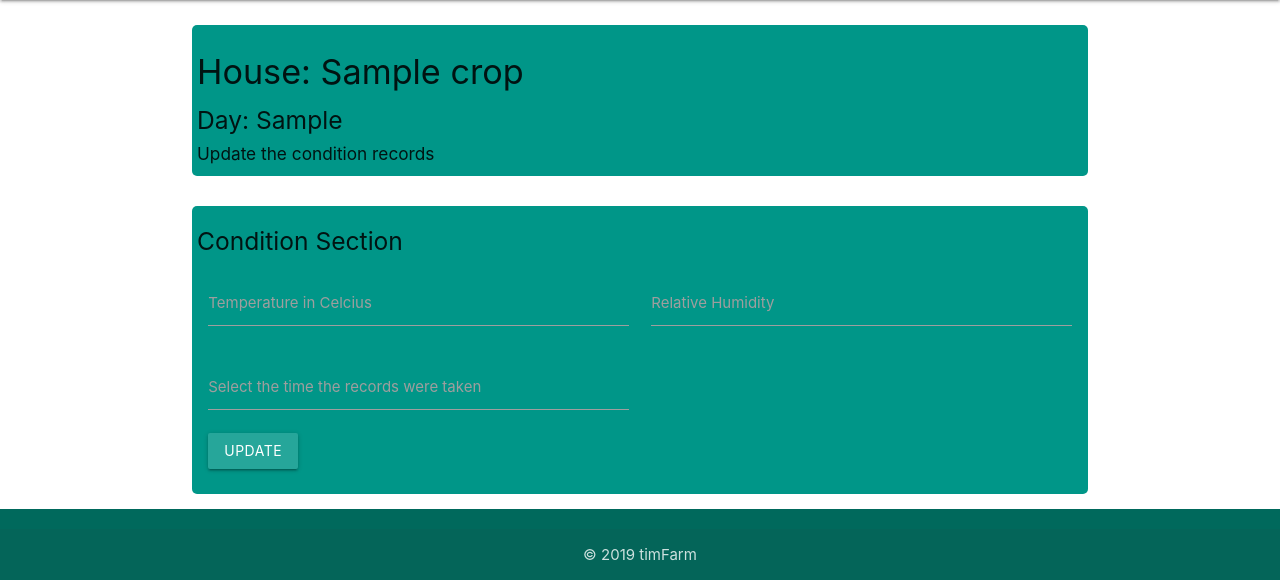
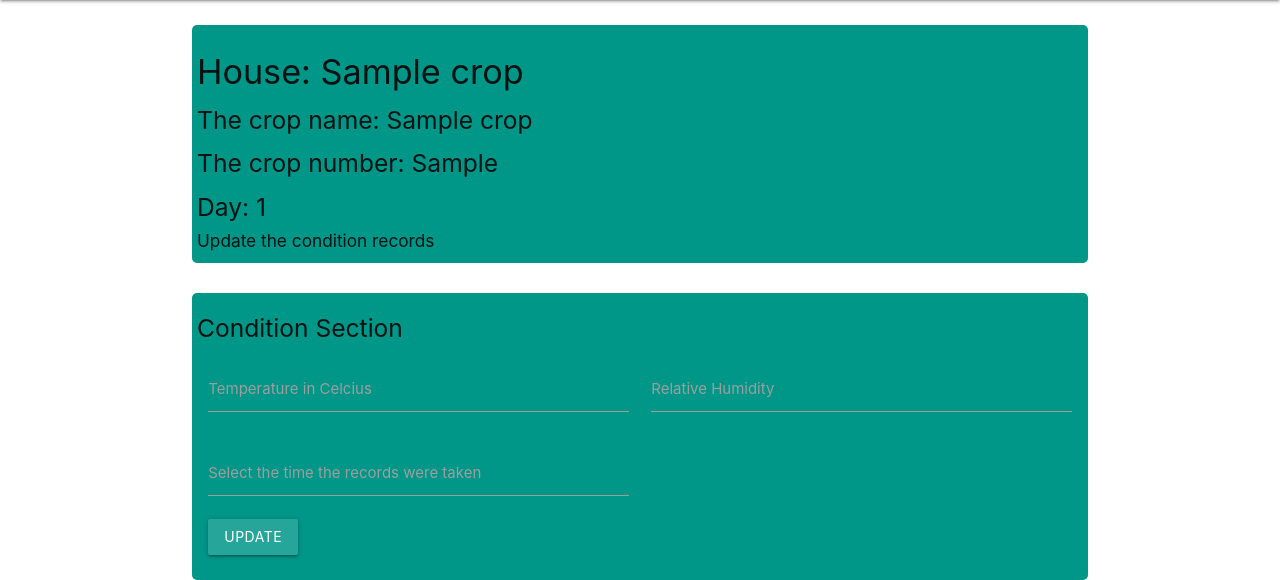
Before and after one commit to njorogetimk/timFarm, a Flask app: template timsystem/templates/record_condition.html in a window 1280 px wide. Shown: the part 64-644 px from the top of the page. Run offline with Flask 2, Linux system fonts and the light colour scheme; the template is opened without the code that fills it: values that come from a table or form of the project are taken from there, others are empty; the visitor is signed in with stand-in values (Sample User, id 1); tables that the repository leaves empty hold one stand-in row (values such as "Sample post"); some libraries are stand-ins or nearby versions.

Commit message:
Add crop details

```diff
--- a/timsystem/templates/record_activities.html
+++ b/timsystem/templates/record_activities.html
@@ -6,7 +6,9 @@
   <section class="section">
     <div class="container teal">
       <h4>House: {{crop.house_name}}</h4>
-      <h5>Day: {{day.day_serial}}</h5>
+      <h5>The crop name: {{crop.crop_name}}</h5>
+      <h5>The crop number: {{crop.crop_no}}</h5>
+      <h5>Day: {{day.day_no}}</h5>
       <h6>Update the activities records</h6>
     </div>
   </section>
--- a/timsystem/templates/record_condition.html
+++ b/timsystem/templates/record_condition.html
@@ -6,7 +6,9 @@
   <section class="section">
     <div class="container teal">
       <h4>House: {{crop.house_name}}</h4>
-      <h5>Day: {{day.day_serial}}</h5>
+      <h5>The crop name: {{crop.crop_name}}</h5>
+      <h5>The crop number: {{crop.crop_no}}</h5>
+      <h5>Day: {{day.day_no}}</h5>
       <h6>Update the condition records</h6>
     </div>
   </section>
@@ -23,7 +25,7 @@
             {{render_field(form.humidity, class_='validate')}}
           </div>
           <div class="input-field col s12 m6">
-            {{render_field(form.time, class_='timepicker, ')}}
+            {{render_field(form.time, class_='timepicker')}}
           </div>
           <div class="col s12">
             <button type="submit" name="" class="btn">Update</button>
--- a/timsystem/templates/record_harvest.html
+++ b/timsystem/templates/record_harvest.html
@@ -6,7 +6,9 @@
   <section class="section">
     <div class="container teal">
       <h4>House: {{crop.house_name}}</h4>
-      <h5>Day: {{day.day_serial}}</h5>
+      <h5>The crop name: {{crop.crop_name}}</h5>
+      <h5>The crop number: {{crop.crop_no}}</h5>
+      <h5>Day: {{day.day_no}}</h5>
       <h6>Update the harvest record</h6>
     </div>
   </section>
```
